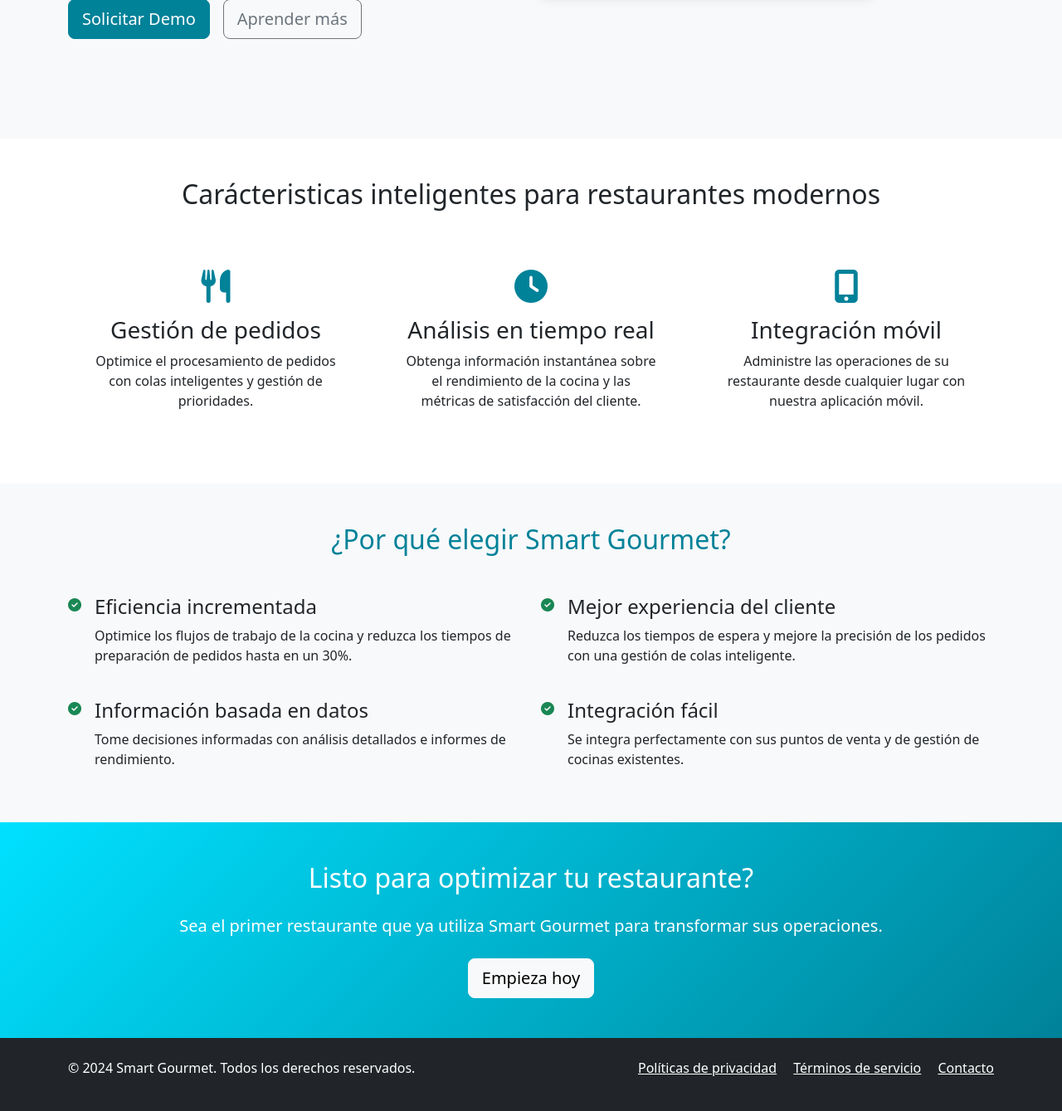
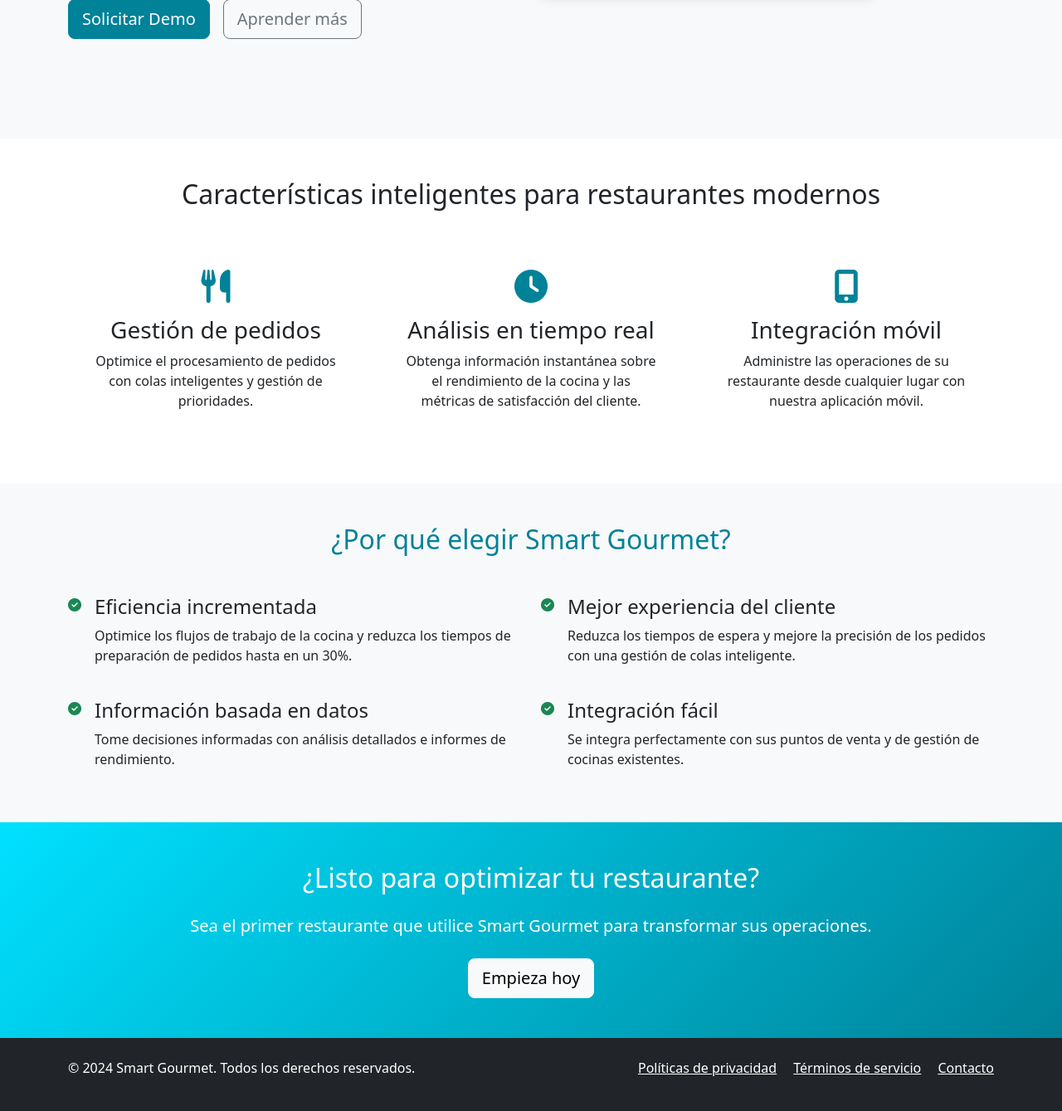
Before and after one commit to fpalaci0s/SmartGourmet, a Django app: page / in a window 1280 px wide. Shown: the part 491-1830 px from the top of the page at 83% size. Run offline with Django 4.2, Linux system fonts and the light colour scheme; some libraries are stand-ins or nearby versions.

Commit message:
algunas correcciones y intentando añadir paginas

```diff
--- a/websiteDjango/smartGourmetProject/gourmetApp/views.py
+++ b/websiteDjango/smartGourmetProject/gourmetApp/views.py
@@ -3,3 +3,6 @@
 # Create your views here.
 def indexData(request):
     return render(request, 'gourmetApp/index.html')
+
+def contactos(request):
+    return render(request, 'gourmetApp/contacts.html')
--- a/websiteDjango/smartGourmetProject/static/css/landing.css
+++ b/websiteDjango/smartGourmetProject/static/css/landing.css
@@ -6,6 +6,10 @@
 .bg-gradient-custom {
     background: linear-gradient(135deg, var(--primary-color), var(--secondary-color));
 }
+
+img {
+    border-radius: 20%;
+  }
 
 .navbar {
     background-color: rgba(255, 255, 255, 0.95) !important;
--- a/websiteDjango/smartGourmetProject/templates/gourmetApp/index.html
+++ b/websiteDjango/smartGourmetProject/templates/gourmetApp/index.html
@@ -6,7 +6,7 @@
     <meta charset="UTF-8">
     <meta name="viewport" content="width=device-width, initial-scale=1.0">
     <link rel="icon" href="{% static 'img/SmartGourmet1.png' %}" type="image/png"/>
-    <title>Smart Gourmet - Gestión Inteligente de Restaurantes</title>
+    <title>Smart Gourmet</title>
     <link href="https://cdn.jsdelivr.net/npm/bootstrap@5.3.3/dist/css/bootstrap.min.css" rel="stylesheet"
         integrity="sha384-QWTKZyjpPEjISv5WaRU9OFeRpok6YctnYmDr5pNlyT2bRjXh0JMhjY6hW+ALEwIH" crossorigin="anonymous">
     <link href="https://cdnjs.cloudflare.com/ajax/libs/font-awesome/6.6.0/css/all.min.css" rel="stylesheet">
@@ -25,8 +25,8 @@
             </button>
             <div class="collapse navbar-collapse" id="navbarNav">
                 <ul class="navbar-nav ms-auto">
-                    <li class="nav-item"><a class="nav-link" href="#caracteristicas">Características</a></li>
-                    <li class="nav-item"><a class="nav-link" href="#beneficios">Beneficios</a></li>
+                    <li class="nav-item"><a class="nav-link" href="#features">Características</a></li>
+                    <li class="nav-item"><a class="nav-link" href="#benefits">Beneficios</a></li>
                     <li class="nav-item"><a class="nav-link" href="#precios">Precios</a></li>
                     <li class="nav-item"><a class="btn btn-primary ms-lg-3" href="#contact">Contáctanos</a></li>
                 </ul>
@@ -59,7 +59,7 @@
     <!-- Seccion caracteristica -->
     <section id="features" class="py-5">
         <div class="container">
-            <h2 class="text-center mb-5">Carácteristicas inteligentes para restaurantes modernos</h2>
+            <h2 class="text-center mb-5">Características inteligentes para restaurantes modernos</h2>
             <div class="row g-4">
                 <div class="col-md-4">
                     <div class="text-center p-4">
@@ -138,8 +138,8 @@
     <!-- Sección CTA -->
     <section class="bg-gradient-custom text-white py-5">
         <div class="container text-center">
-            <h2 class="mb-4">Listo para optimizar tu restaurante?</h2>
-            <p class="lead mb-4">Sea el primer restaurante que ya utiliza Smart Gourmet para transformar sus
+            <h2 class="mb-4">¿Listo para optimizar tu restaurante?</h2>
+            <p class="lead mb-4">Sea el primer restaurante que utilice Smart Gourmet para transformar sus
                 operaciones.</p>
             <a href="#contact" class="btn btn-light btn-lg">Empieza hoy</a>
         </div>
```
Also changed, not shown: websiteDjango/smartGourmetProject/templates/gourmetApp/contacts.html (added, +13 -0 lines), websiteDjango/smartGourmetProject/templates/gourmetApp/download.html (added, +35 -0 lines), websiteDjango/smartGourmetProject/static/css/contacts.css (added).
